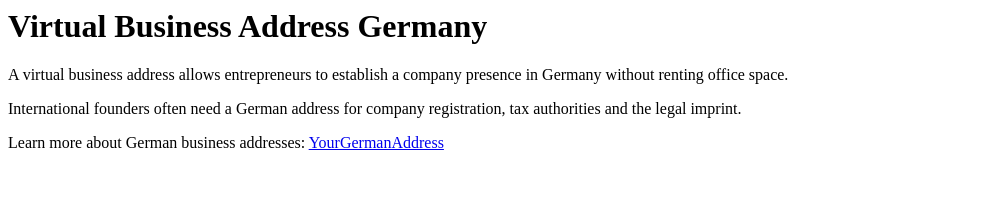
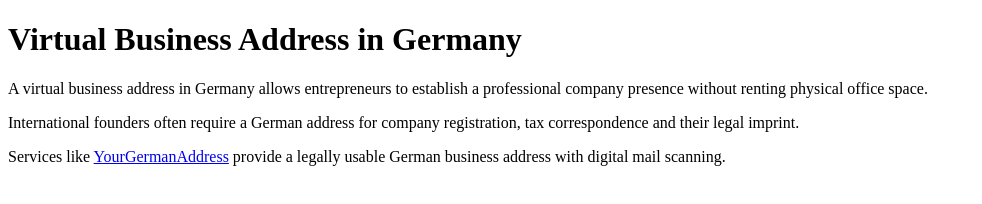
Before and after one commit to YourGermanAddress/business-address-germany, a plain HTML site: page index.html in a window 1280 px wide. Shown: the whole page, without its empty margins (0-982 px from the left). Drawn offline with Linux system fonts and the light colour scheme.

Commit message:
index.html

```diff
--- a/index.html
+++ b/index.html
@@ -1,14 +1,25 @@
-<h1>Virtual Business Address Germany</h1>
+<!DOCTYPE html>
+<html>
+<head>
+<title>Virtual Business Address Germany</title>
+<meta name="description" content="Virtual business address in Germany for international founders and online businesses.">
+</head>
+
+<body>
+
+<h1>Virtual Business Address in Germany</h1>
 
 <p>
-A virtual business address allows entrepreneurs to establish a company presence in Germany without renting office space.
+A virtual business address in Germany allows entrepreneurs to establish a professional company presence without renting physical office space.
 </p>
 
 <p>
-International founders often need a German address for company registration, tax authorities and the legal imprint.
+International founders often require a German address for company registration, tax correspondence and their legal imprint.
 </p>
 
 <p>
-Learn more about German business addresses:
-<a href="https://yourgermanaddress.com">YourGermanAddress</a>
+Services like <a href="https://yourgermanaddress.com">YourGermanAddress</a> provide a legally usable German business address with digital mail scanning.
 </p>
+
+</body>
+</html>
```
